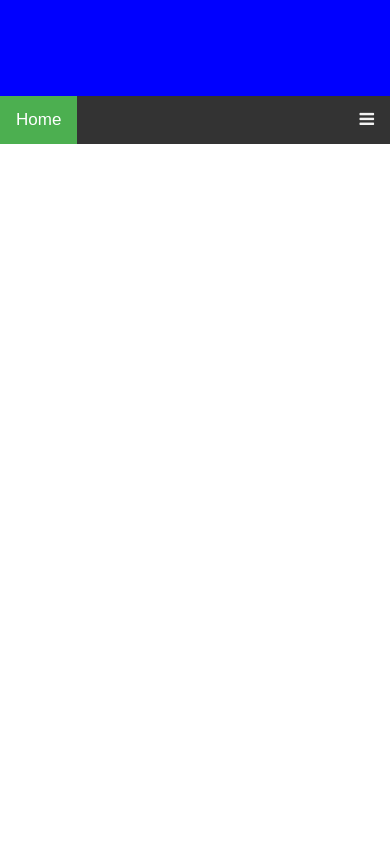
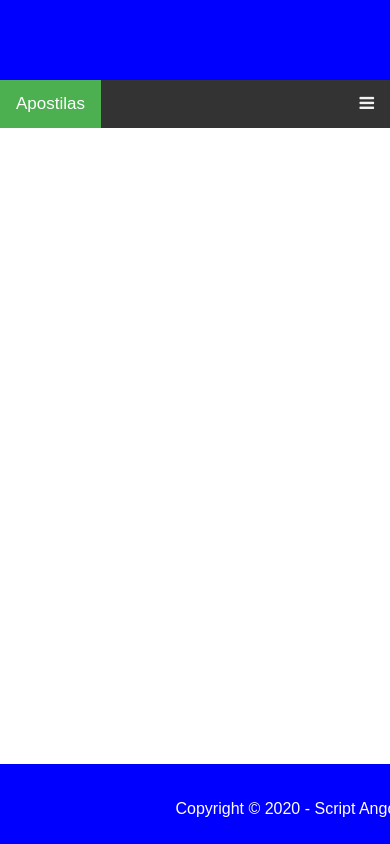
Before and after one commit to joaoDv/Script-Angola, a plain HTML site: page index.html in a window 390 px wide. Drawn offline with Linux system fonts and the light colour scheme.

Commit message:
Adicionando Footer Responsivo

```diff
--- a/css/styles.css
+++ b/css/styles.css
@@ -1,12 +1,14 @@
 body {
   margin: 0;
   font-family: Arial, Helvetica, sans-serif;
+  height: 100%;
+  width: 100%;
 }
 
 .topbar{
   background-color: blue;
   width: 100%;
-  padding: 3rem 0;
+  padding: 2.5rem 0;
 }
 
 .topnav {
@@ -59,3 +61,19 @@ body {
     text-align: left;
   }
 }
+
+.footer{
+  background-color: blue;
+  width: 100%;
+  padding: 2.5rem 0;
+  position: absolute;
+  bottom: 0;
+}
+
+.footerInfo p{
+  left: 45%;
+  margin-right: -50%;
+  position: absolute;
+  top: 25%;
+  color: #fff;
+}
--- a/index.html
+++ b/index.html
@@ -20,8 +20,8 @@
                             <!-- Navbar -->
 
     <div class="topnav" id="myTopnav">
-        <a href="#home" class="active">Home</a>
-        <a href="#news">Algo</a>
+        <a href="#home" class="active">Apostilas</a>
+        <a href="#news">Códigos</a>
         <a href="#contact">Contato</a>
         <a href="#about">Sobre</a>
         <a href="javascript:void(0);" class="icon" onclick="myFunction()">
@@ -32,7 +32,13 @@
 
 
 
-
+      <footer>
+        <div class="footer">
+          <div class="footerInfo">
+            <p> Copyright &copy 2020 - Script Angola</p>
+          </div>
+        </div>
+      </footer>
       <script src="js/script.js"></script>
 </body>
 </html>
```
